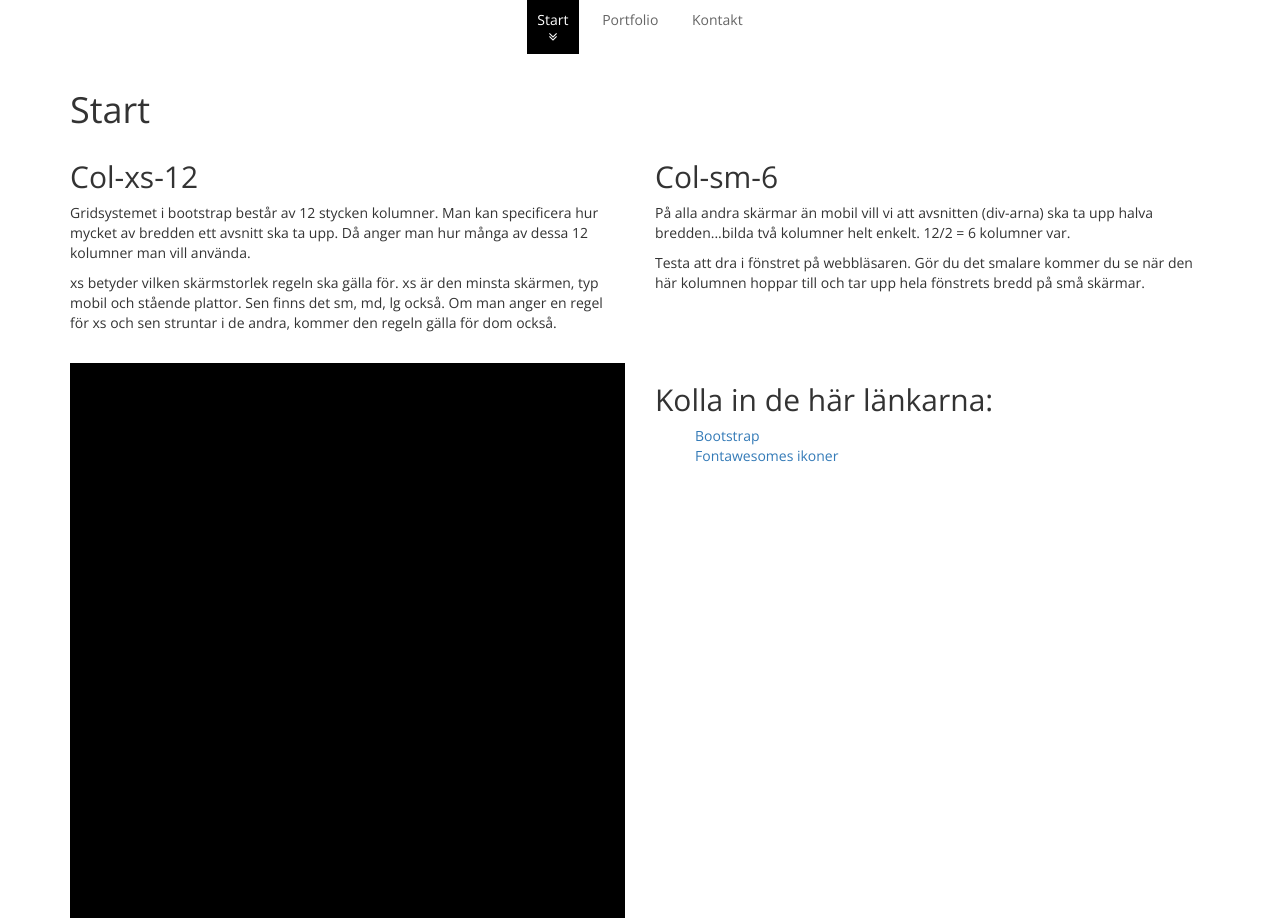
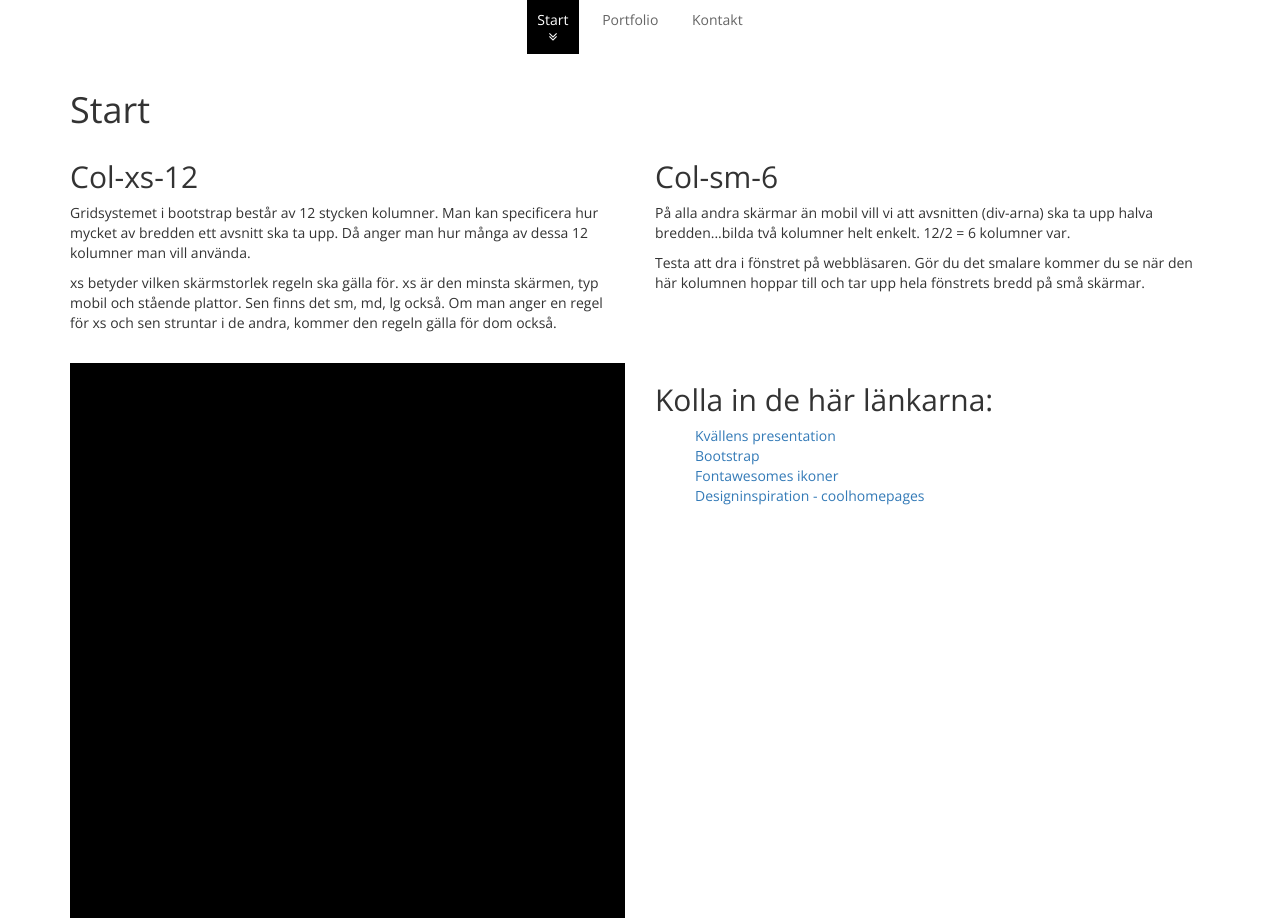
Before and after one commit to tblunt/CodeHub, a plain HTML site: page CodeHub/index.html in a window 1280 px wide. Drawn offline with nearby package versions, Linux system fonts and the light colour scheme.

Commit message:
Presentationen

```diff
--- a/CodeHub/Application/Views/Start/Start.html
+++ b/CodeHub/Application/Views/Start/Start.html
@@ -34,11 +34,17 @@
         <h2>Kolla in de här länkarna: </h2>
         <ul>
             <li>
+                <a href="Content/Presentation.pdf">Kvällens presentation</a>
+            </li>
+            <li>
                 <a href="http://getbootstrap.com/css">Bootstrap</a>
             </li>
             <li>
                 <a href="http://fortawesome.github.io/Font-Awesome/icons/">Fontawesomes ikoner</a>
             </li>
+            <li>
+                <a href="http://coolhomepages.com/Personal--Portfolios/design-ideas.html?view_type=medium&view_sort=date%20added&sort_type=DESC">Designinspiration - coolhomepages</a>
+            </li>
         </ul>
     </div>
 </div>
```
Also changed, not shown: 2 other files.
